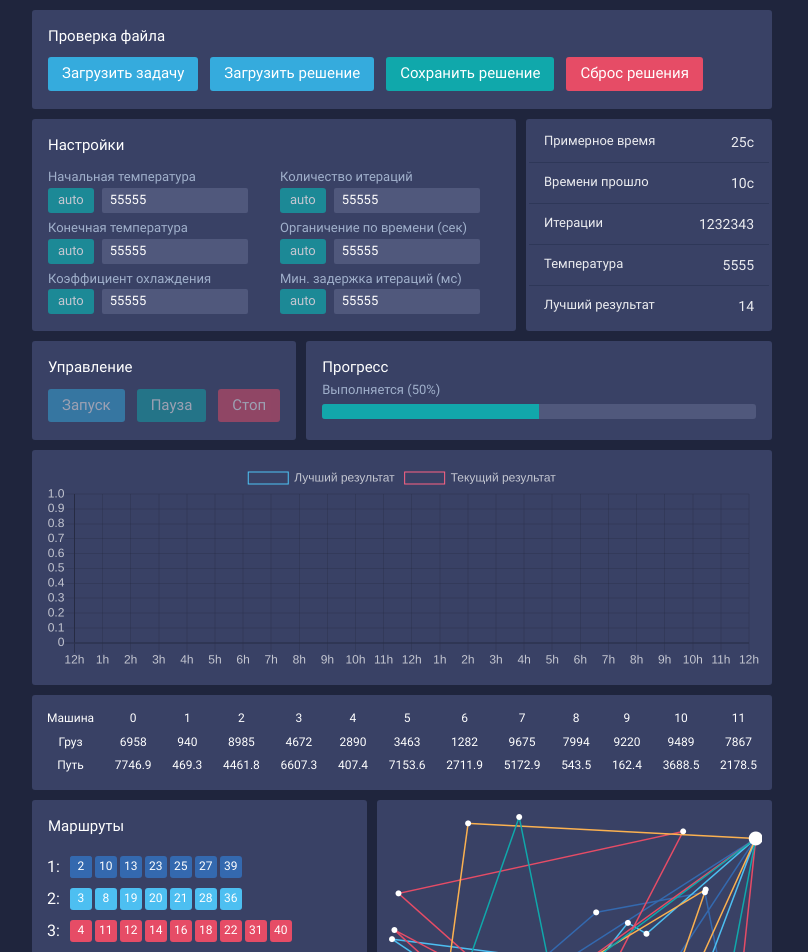
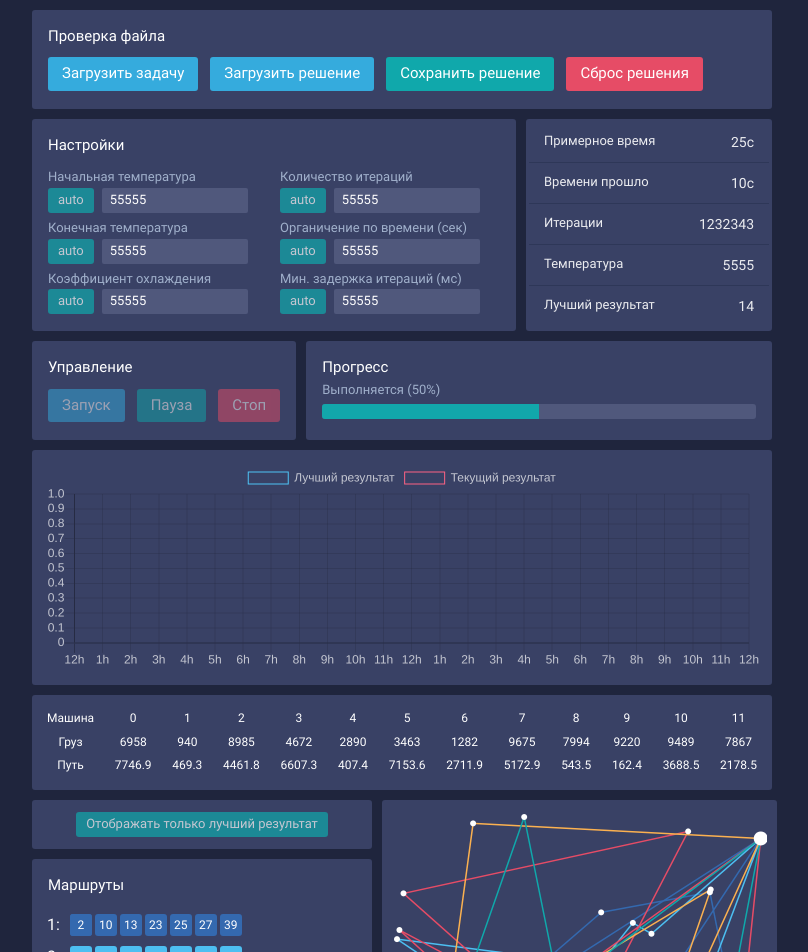
Before and after one commit to strokovok/CVRP-annealing, a Vue app in the folder interface/: page / in a window 1280 px wide. Shown: the top 952 px of the page, without its empty margins (238-1046 px from the left). Built offline with nearby package versions, Linux system fonts and the light colour scheme.

Commit message:
Added switch to interface
FUCKING LAST SHIT IN INTERFACE I PROMISE IT GROWS SO BIG OOOOH THIS WENT TOO FAR BUT I PROMISE IT IS LAST SHIT

```diff
--- a/interface/src/App.vue
+++ b/interface/src/App.vue
@@ -13,7 +13,10 @@
             <result-chart class="ui-box"/>
             <cars-info class="ui-box"/>
             <div class="page-row" style="align-items: flex-start">
-                <routes class="ui-box"/>
+                <div class="page-column">
+                    <display-mode class="ui-box"/>
+                    <routes class="ui-box"/>
+                </div>
                 <graph class="ui-box" style="margin-bottom: 100px"/>
             </div>
         </div>
@@ -48,6 +51,7 @@ import Graph from './components/Graph.vue';
 import Progress from './components/Progress.vue';
 import Routes from './components/Routes.vue';
 import CarsInfo from './components/CarsInfo.vue';
+import DisplayMode from './components/DisplayMode.vue';
 
 export default {
     components: {
@@ -59,7 +63,8 @@ export default {
         Graph,
         'progress-view': Progress,
         Routes,
-        CarsInfo
+        CarsInfo,
+        DisplayMode
     }
 };
 </script>
--- a/interface/src/assets/app.scss
+++ b/interface/src/assets/app.scss
@@ -26,6 +26,7 @@ html {
 }
 
 .ui-trigger {
+  text-align: center;
   font-size: 13px;
   background: #10A8AB;
   margin: 0 6px;
@@ -46,6 +47,10 @@ html {
   }
   &:focus {
     outline: none;
+  }
+  &:disabled {
+    cursor: not-allowed;
+    opacity: 0.5;
   }
 }
 
--- /dev/null
+++ b/interface/src/components/DisplayMode.vue
@@ -0,0 +1,12 @@
+<template>
+    <div class="display-mode">
+        <button class="ui-trigger">Отображать только лучший результат</button>
+    </div>
+</template>
+
+<style lang="scss" scoped>
+    .display-mode {
+        display: flex;
+        justify-content: center;
+    }
+</style>
```
